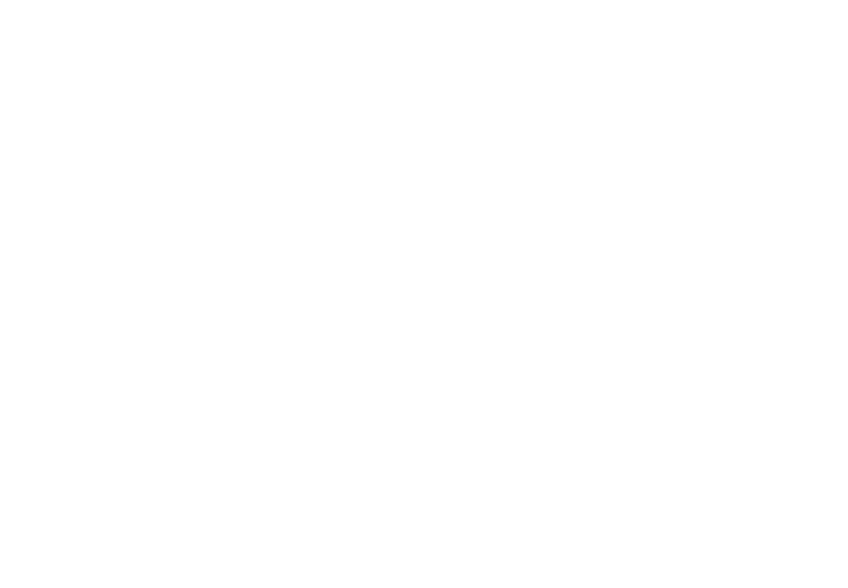
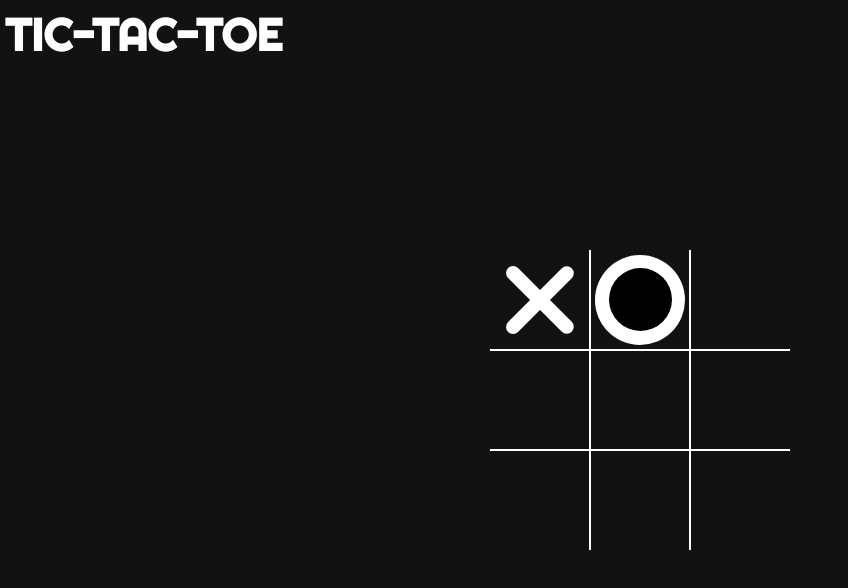
Before and after one commit to Samardeep-kajal/Tic-Tac-Toe, a plain HTML site: page index.html in a window 1280 px wide. Shown: the whole page, without its empty margins (0-848 px from the left). Drawn offline with Linux system fonts and the light colour scheme.

Commit message:
Finalized CSS and HTML design

```diff
--- a/index.html
+++ b/index.html
@@ -4,10 +4,26 @@
     <meta charset="UTF-8" />
     <meta http-equiv="X-UA-Compatible" content="IE=edge" />
     <meta name="viewport" content="width=device-width, initial-scale=1.0" />
+    <script src="./app.js" defer></script>
     <link rel="stylesheet" href="./style.css" />
     <title>Tic-Tac-Toe</title>
   </head>
   <body>
-    <script src="./app.js"></script>
+    <h2 class="heading">TIC-TAC-TOE</h2>
+    <div class="board circle" id="board">
+      <div class="cell x" data-cell></div>
+      <div class="cell circle" data-cell></div>
+      <div class="cell" data-cell></div>
+      <div class="cell" data-cell></div>
+      <div class="cell" data-cell></div>
+      <div class="cell" data-cell></div>
+      <div class="cell" data-cell></div>
+      <div class="cell" data-cell></div>
+      <div class="cell" data-cell></div>
+    </div>
+    <div class="result-message">
+      <div data-winning-message>X wins!</div>
+      <button id="restartButton">Restart</button>
+    </div>
   </body>
 </html>
--- a/style.css
+++ b/style.css
@@ -0,0 +1,159 @@
+@import url("https://fonts.googleapis.com/css2?family=Righteous&display=swap");
+:root {
+  --cell-size: 100px;
+  --mark-size: calc(var(--cell-size) * 0.9);
+}
+
+*,
+*::after,
+*::before {
+  box-sizing: border-box;
+}
+body {
+  margin: 0;
+  background: #121212;
+}
+
+.heading {
+  position: absolute;
+  color: white;
+  font-size: 45px;
+  left: 5px;
+  top: -30px;
+  font-family: "Righteous";
+}
+
+.board {
+  height: 100vh;
+  width: 100vw;
+  display: grid;
+  justify-content: center;
+  align-content: center;
+  grid-template-columns: repeat(3, auto);
+  justify-items: center;
+  align-items: center;
+}
+
+.cell {
+  width: var(--cell-size);
+  height: var(--cell-size);
+  display: flex;
+  border: 1px solid white;
+  align-items: center;
+  justify-content: center;
+  position: relative;
+  cursor: pointer;
+}
+.cell:nth-child(1),
+.cell:nth-child(2),
+.cell:nth-child(3) {
+  border-top: none;
+}
+.cell:nth-child(3n + 1) {
+  border-left: none;
+}
+.cell:nth-child(3n + 3) {
+  border-right: none;
+}
+.cell:nth-child(7),
+.cell:nth-child(8),
+.cell:nth-child(9) {
+  border-bottom: none;
+}
+
+.cell.x,
+.cell.circle {
+  cursor: not-allowed;
+}
+
+.cell.x::before,
+.cell.x::after,
+.cell.circle::before {
+  background-color: white;
+}
+
+.board.x .cell:not(.x):not(.circle):hover::before,
+.board.x .cell:not(.x):not(.circle):hover::after,
+.board.circle .cell:not(.x):not(.circle):hover::after,
+.board.circle .cell:not(.x):not(.circle):hover::before {
+  background-color: rgb(173, 173, 173);
+}
+
+.cell.x::before,
+.cell.x::after,
+.board.x .cell:not(.x):not(.circle):hover::before,
+.board.x .cell:not(.x):not(.circle):hover::after {
+  content: "";
+  position: absolute;
+  width: calc(var(--mark-size) * 0.15);
+  height: var(--mark-size);
+  border-radius: 10px;
+}
+.cell.x::before,
+.board.x .cell:hover::before {
+  transform: rotate(45deg);
+}
+.cell.x::after,
+.board.x .cell:hover::after {
+  transform: rotate(-45deg);
+}
+
+.cell.circle::before,
+.cell.circle::after,
+.board.circle .cell:not(.x):not(.circle):hover::after,
+.board.circle .cell:not(.x):not(.circle):hover::before {
+  content: "";
+  position: absolute;
+  width: calc(var(--mark-size) * 0.15);
+  height: var(--mark-size);
+  border-radius: 50%;
+}
+.cell.circle::before,
+.board.circle .cell:not(.x):not(.circle):hover::before {
+  width: var(--mark-size);
+  height: var(--mark-size);
+}
+.cell.circle::after,
+.board.circle .cell:not(.x):not(.circle):hover::after {
+  width: calc(var(--mark-size) * 0.7);
+  height: calc(var(--mark-size) * 0.7);
+  background-color: black;
+}
+
+.result-message {
+  display: none;
+  position: fixed;
+  top: 0;
+  bottom: 0;
+  left: 0;
+  right: 0;
+  background-color: rgba(240, 240, 240, 0.5);
+  justify-content: center;
+  align-items: center;
+  flex-direction: column;
+  font-family: "Righteous";
+  font-size: 60px;
+  padding-bottom: 35px;
+}
+
+.result-message button {
+  width: 139px;
+  height: 44px;
+  background-color: black;
+  border: none;
+  color: white;
+  font-size: 20px;
+  text-transform: uppercase;
+  font-family: "Righteous";
+  cursor: pointer;
+}
+
+.result-message button:active {
+  width: 130px;
+  height: 40px;
+  font-size: 18px;
+}
+
+.result-message.show {
+  display: flex;
+}
```
